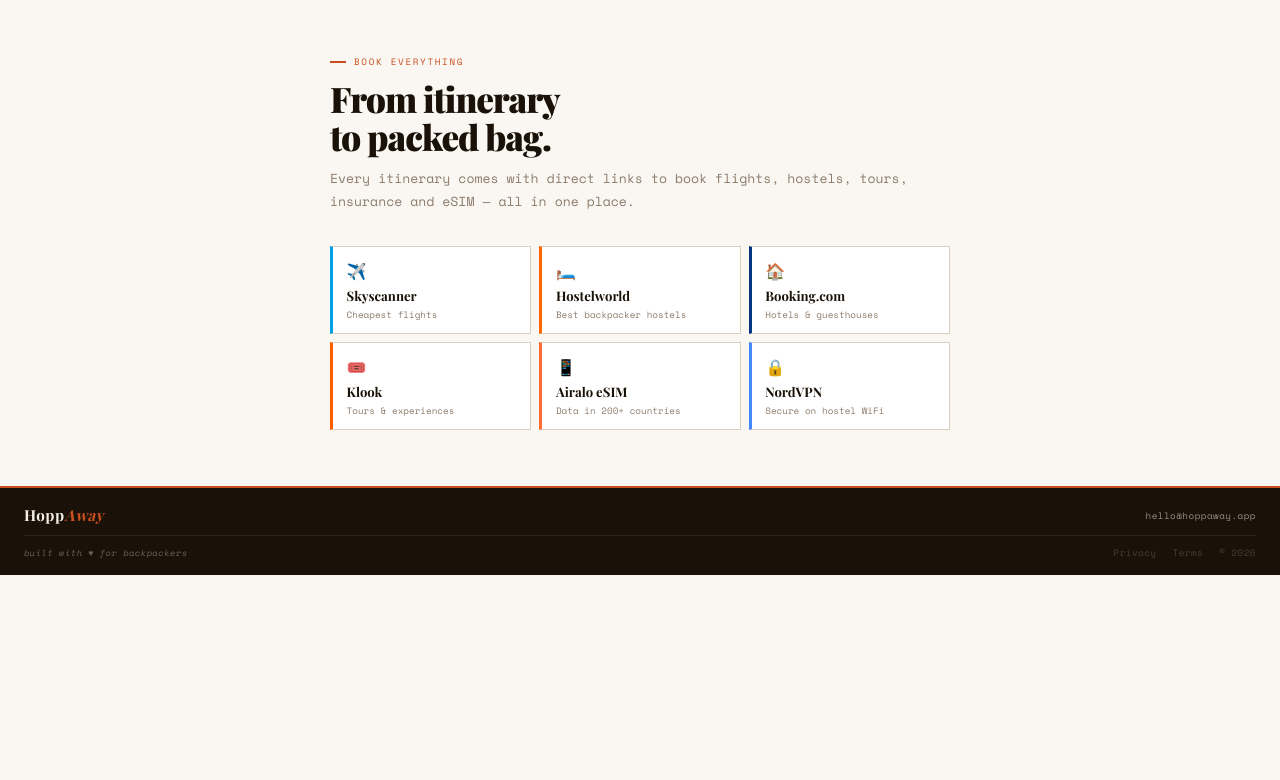
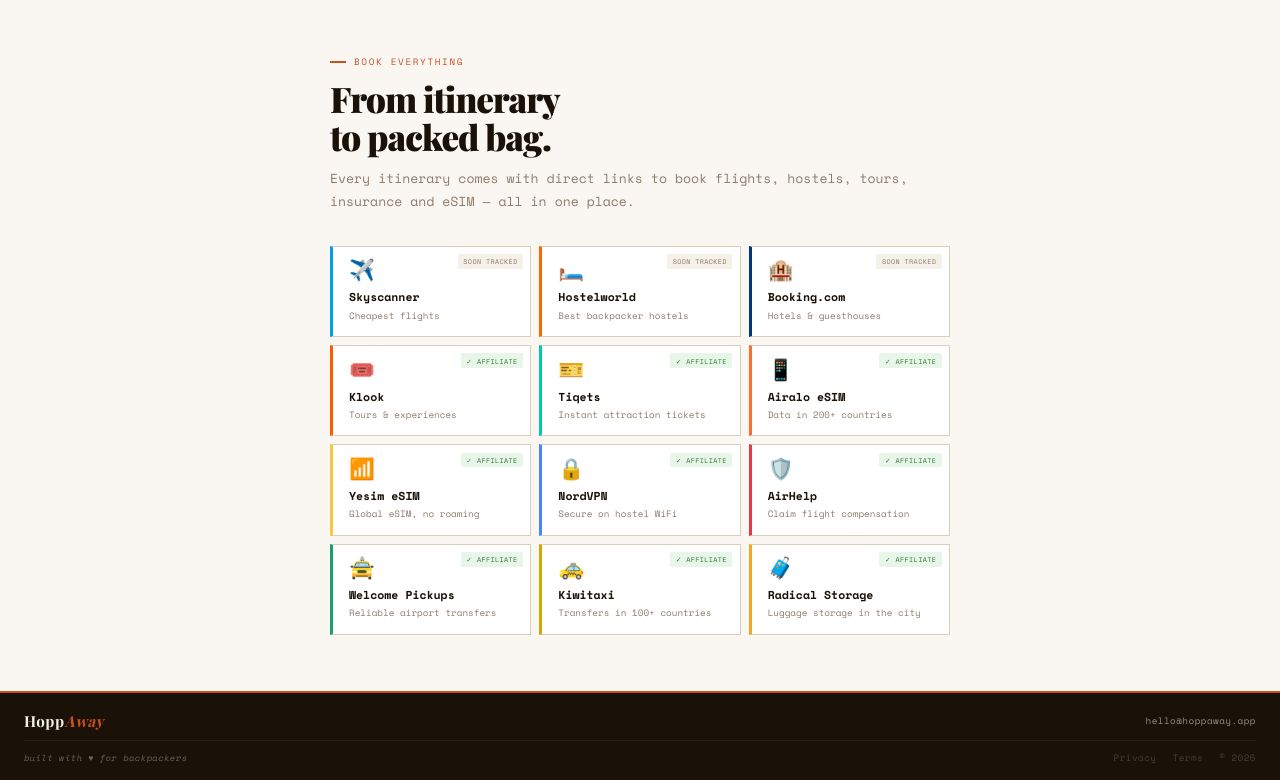
Before and after one commit to hoppaway/hoppaway, a React (Vite) app: page / in a window 1280 px wide. Shown: the part 2499-3279 px from the top of the page. Before the commit the page ends 3074 px from the top, so only its background shows below. Built offline with nearby package versions, Linux system fonts and the light colour scheme; a web font is replaced by a local one.

Commit message:
Update App.jsx

```diff
--- a/src/App.jsx
+++ b/src/App.jsx
@@ -463,12 +463,17 @@
       { ico:"🎡", name:"Klook", desc:"Activities, tours & experiences worldwide", cta:"Book →", color:"#ff5c00", url:"https://klook.tpk.ro/J5hfsGxE" },
       { ico:"🎟️", name:"Tiqets", desc:"Instant mobile tickets for top attractions", cta:"Get tickets →", color:"#00c9a7", url:"https://tiqets.tpk.ro/4RXYWxDP" },
     ]},
+    { cat: "🚗 Getting Around", items: [
+      { ico:"🚖", name:"Welcome Pickups", desc:"Reliable airport transfers worldwide", cta:"Book transfer →", color:"#1a9e6e", url:"https://tpk.ro/LWp4zUOj" },
+      { ico:"🚕", name:"Kiwitaxi", desc:"Airport transfers in 100+ countries", cta:"Book taxi →", color:"#f5c842", url:"https://kiwitaxi.tpk.ro/hZm8E5GW" },
+    ]},
     { cat: "🛡️ Travel Essentials", items: [
       { ico:"🌍", name:"SafetyWing", desc:"Travel insurance built for nomads & backpackers", cta:"Get covered →", color:"#1d7a6e", url:"https://safetywing.com/nomad-insurance" },
       { ico:"✈️", name:"AirHelp", desc:"Claim up to €600 for delayed or cancelled flights", cta:"Check claim →", color:"#e63946", url:"https://airhelp.tpk.ro/sv4awXuZ" },
       { ico:"📱", name:"Airalo eSIM", desc:"Local data in 200+ countries — no roaming", cta:"Get eSIM →", color:"#ff6b35", url:"https://airalo.tpk.ro/VimxbpvE" },
       { ico:"📶", name:"Yesim eSIM", desc:"Global eSIM with 18% off — 90 day guarantee", cta:"Get eSIM →", color:"#f5c842", url:"https://yesim.tpk.ro/lWijEzSF" },
       { ico:"🔒", name:"NordVPN", desc:"Stay secure on hostel & café WiFi", cta:"Get NordVPN →", color:"#4687ff", url:"https://nordvpn.tpk.ro/T31UJ2Gs" },
+      { ico:"🧳", name:"Radical Storage", desc:"Store your luggage anywhere in the city", cta:"Find storage →", color:"#f5a623", url:"https://radicalstorage.tpk.ro/5hC6QiSS" },
     ]},
   ];
 };
@@ -1135,17 +1140,24 @@
             <p className="sec-sub">Every itinerary comes with direct links to book flights, hostels, tours, insurance and eSIM — all in one place.</p>
             <div className="book-grid">
               {[
-                { ico:"✈️", name:"Skyscanner", desc:"Cheapest flights", color:"#00a1e4", url:"https://www.skyscanner.net" },
-                { ico:"🛏️", name:"Hostelworld", desc:"Best backpacker hostels", color:"#ff6600", url:"https://www.hostelworld.com" },
-                { ico:"🏠", name:"Booking.com", desc:"Hotels & guesthouses", color:"#003580", url:"https://www.booking.com" },
-                { ico:"🎟️", name:"Klook", desc:"Tours & experiences", color:"#ff5c00", url:"https://klook.tpk.ro/J5hfsGxE" },
-                { ico:"📱", name:"Airalo eSIM", desc:"Data in 200+ countries", color:"#ff6b35", url:"https://airalo.tpk.ro/VimxbpvE" },
-                { ico:"🔒", name:"NordVPN", desc:"Secure on hostel WiFi", color:"#4687ff", url:"https://nordvpn.tpk.ro/T31UJ2Gs" },
+                { ico:"✈️", name:"Skyscanner",     desc:"Cheapest flights",            color:"#00a1e4", url:"https://www.skyscanner.net",              tracked:false },
+                { ico:"🛏️", name:"Hostelworld",     desc:"Best backpacker hostels",     color:"#ff6600", url:"https://www.hostelworld.com",            tracked:false },
+                { ico:"🏨", name:"Booking.com",     desc:"Hotels & guesthouses",        color:"#003580", url:"https://www.booking.com",                tracked:false },
+                { ico:"🎟️", name:"Klook",           desc:"Tours & experiences",         color:"#ff5c00", url:"https://klook.tpk.ro/J5hfsGxE",         tracked:true  },
+                { ico:"🎫", name:"Tiqets",          desc:"Instant attraction tickets",  color:"#00c9a7", url:"https://tiqets.tpk.ro/4RXYWxDP",        tracked:true  },
+                { ico:"📱", name:"Airalo eSIM",     desc:"Data in 200+ countries",      color:"#ff6b35", url:"https://airalo.tpk.ro/VimxbpvE",        tracked:true  },
+                { ico:"📶", name:"Yesim eSIM",      desc:"Global eSIM, no roaming",     color:"#f5c842", url:"https://yesim.tpk.ro/lWijEzSF",         tracked:true  },
+                { ico:"🔒", name:"NordVPN",         desc:"Secure on hostel WiFi",       color:"#4687ff", url:"https://nordvpn.tpk.ro/T31UJ2Gs",       tracked:true  },
+                { ico:"🛡️", name:"AirHelp",         desc:"Claim flight compensation",   color:"#e63946", url:"https://airhelp.tpk.ro/sv4awXuZ",       tracked:true  },
+                { ico:"🚖", name:"Welcome Pickups", desc:"Reliable airport transfers",  color:"#1a9e6e", url:"https://tpk.ro/LWp4zUOj",               tracked:true  },
+                { ico:"🚕", name:"Kiwitaxi",        desc:"Transfers in 100+ countries", color:"#d4a800", url:"https://kiwitaxi.tpk.ro/hZm8E5GW",      tracked:true  },
+                { ico:"🧳", name:"Radical Storage", desc:"Luggage storage in the city", color:"#f5a623", url:"https://radicalstorage.tpk.ro/5hC6QiSS", tracked:true  },
               ].map((s, i) => (
-                <a key={i} href={s.url} target="_blank" rel="noopener noreferrer" style={{ background: "var(--white)", border: "1.5px solid var(--border)", borderLeft: `3px solid ${s.color}`, padding: "0.75rem 0.85rem", display: "flex", flexDirection: "column", gap: "0.25rem", textDecoration: "none" }}>
-                  <span style={{ fontSize: "1rem" }}>{s.ico}</span>
-                  <span style={{ fontFamily: "var(--ff)", fontWeight: 700, fontSize: "0.82rem", color: "var(--ink)" }}>{s.name}</span>
-                  <span style={{ fontFamily: "var(--fm)", fontSize: "0.58rem", color: "var(--muted)" }}>{s.desc}</span>
+                <a key={i} href={s.url} target="_blank" rel="noopener noreferrer" style={{ background:"var(--white)", border:"1.5px solid var(--border)", borderLeft:`3px solid ${s.color}`, padding:"0.85rem 1rem", display:"flex", flexDirection:"column", gap:"0.2rem", textDecoration:"none", position:"relative" }}>
+                  <span style={{ position:"absolute", top:"0.45rem", right:"0.45rem", fontFamily:"var(--fm)", fontSize:"0.42rem", letterSpacing:"0.06em", textTransform:"uppercase", padding:"0.15rem 0.35rem", borderRadius:"2px", background: s.tracked ? "#e8f5e9" : "var(--sand)", color: s.tracked ? "#2e7d32" : "var(--muted)" }}>{s.tracked ? "✓ affiliate" : "soon tracked"}</span>
+                  <span style={{ fontSize:"1.3rem", lineHeight:1, marginBottom:"0.25rem" }}>{s.ico}</span>
+                  <span style={{ fontFamily:"var(--fm)", fontWeight:700, fontSize:"0.72rem", color:"var(--ink)" }}>{s.name}</span>
+                  <span style={{ fontFamily:"var(--fm)", fontSize:"0.58rem", color:"var(--muted)", lineHeight:1.5 }}>{s.desc}</span>
                 </a>
               ))}
             </div>
```
